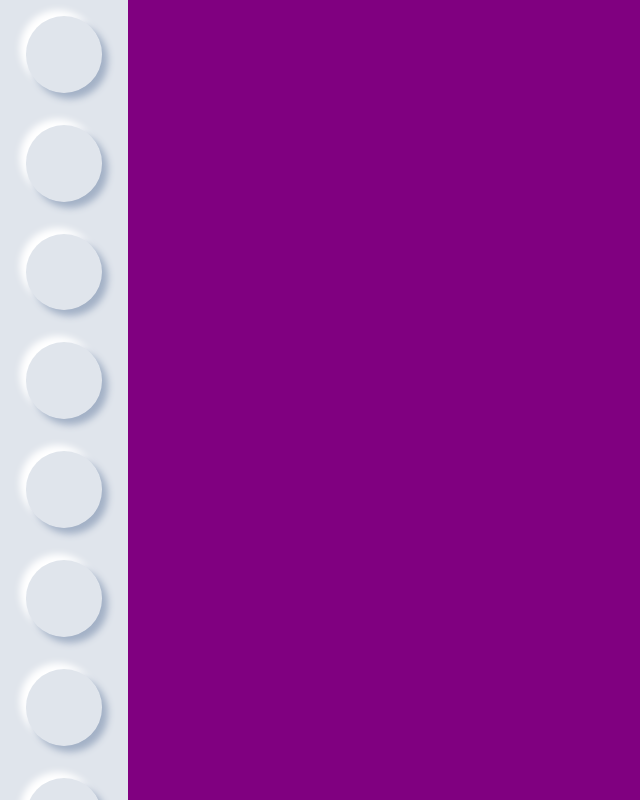
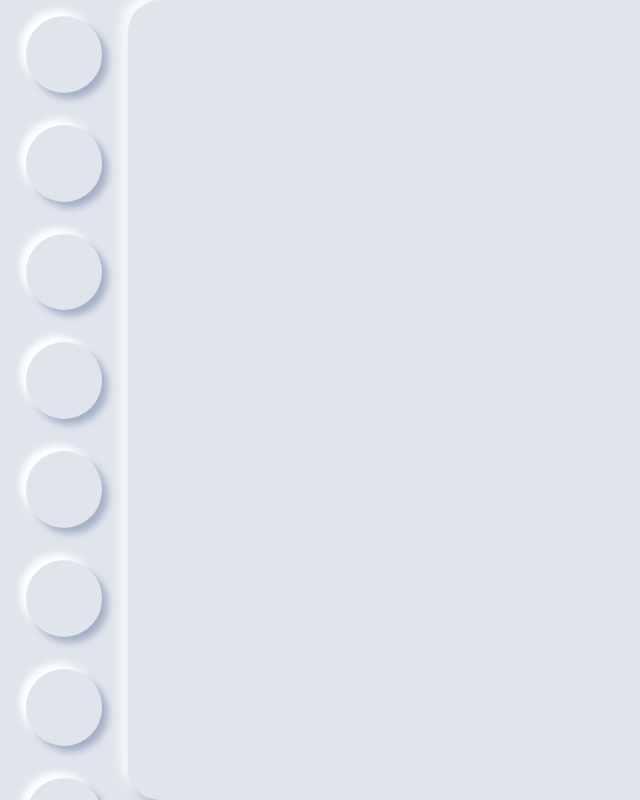
Before and after one commit to felixpohlmann/realtime-chat-fe, a React (Create React App) app: page / in a window 1280 px wide. Shown: the whole page, without its empty margins (0-640 px from the left). Built offline with nearby package versions, Linux system fonts and the light colour scheme.

Commit message:
added main panel shadow

```diff
--- a/src/App.css
+++ b/src/App.css
@@ -35,8 +35,11 @@
 .app__main {
   width: 90%;
   height: 100%;
-  background-color: purple;
+  background-color: var(--primary);
+  border-radius: 2rem 0 0 2rem;
   transition: 0.2s ease-in-out;
+  box-shadow: 6px 6px 12px 0 var(--dark-shadow),
+    -6px -6px 12px 0 var(--light-shadow);
 }
 
 /* mobile phones */
--- a/src/components/Sidebar/Sidebar.css
+++ b/src/components/Sidebar/Sidebar.css
@@ -21,8 +21,9 @@
   border-radius: 50%;
   text-align: center;
   margin: 1rem 0 1rem 0;
+  transition: 0.5s ease-in-out;
   box-shadow: 6px 6px 7px 0 #a3b1c6, -6px -6px 7px 0 #ffffff;
-  transition: 0.5s ease-in-out;
+  cursor: pointer;
 }
 
 .contact:hover {
--- a/src/components/Sidebar/Sidebar.jsx
+++ b/src/components/Sidebar/Sidebar.jsx
@@ -23,5 +23,3 @@ const Sidebar = () => {
 };
 
 export default Sidebar;
-
-/* Sketch doesnt export pattern fills at this point */
```
